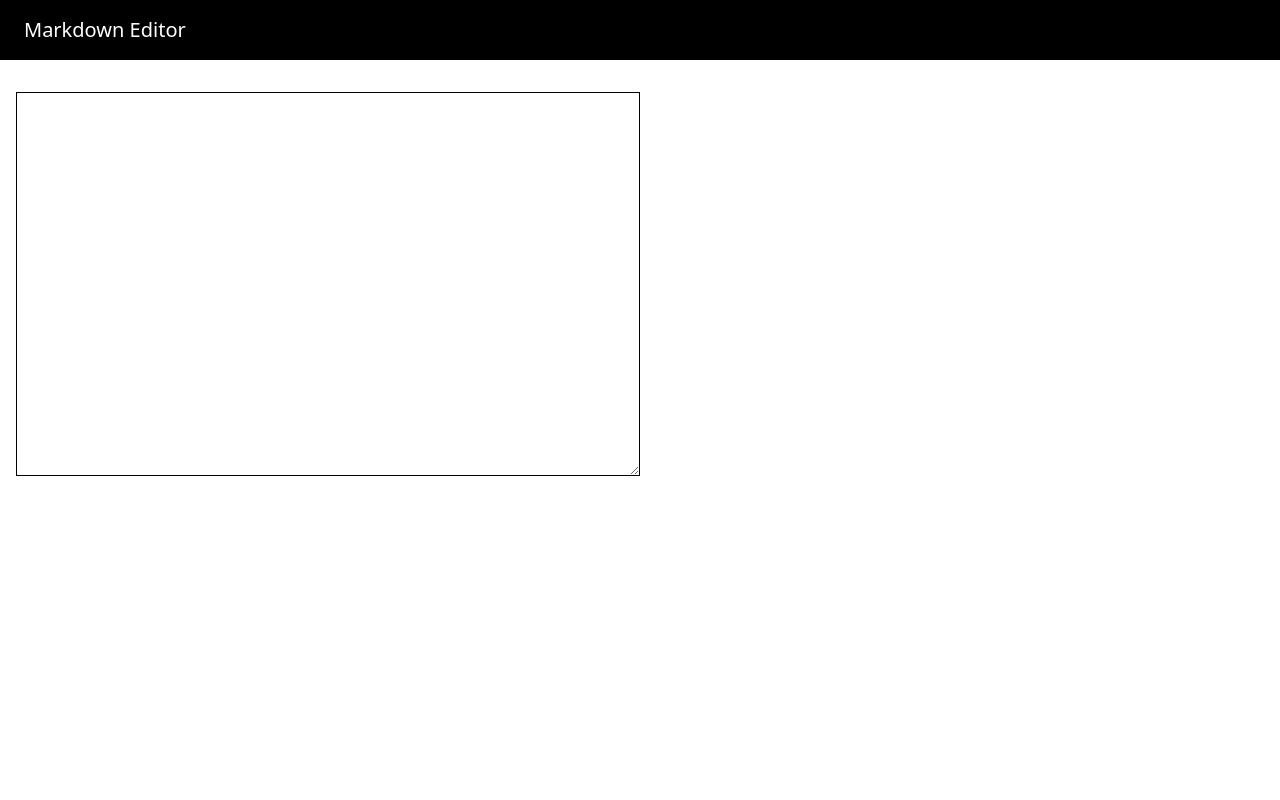
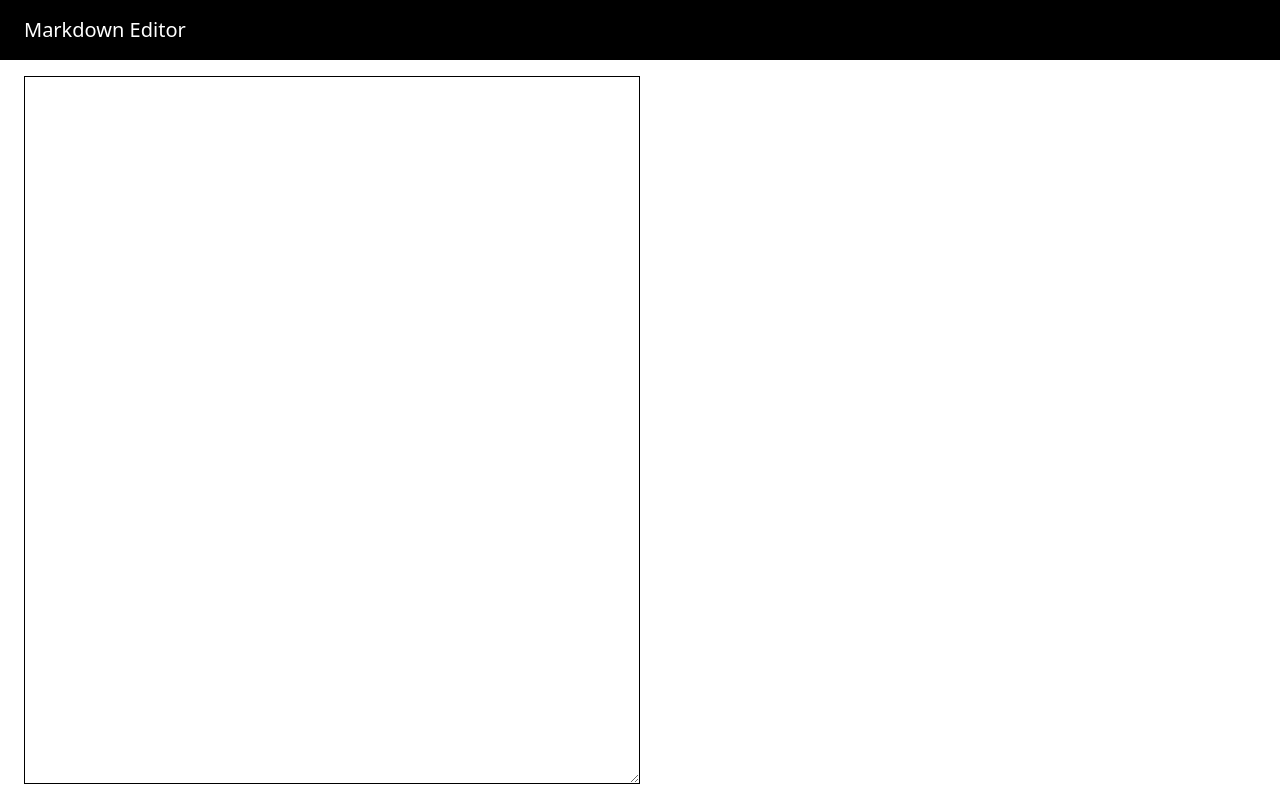
Before and after one commit to o-louis/markdown-editor, a Vue app: page / in a window 1280 px wide. Built offline with nearby package versions, Linux system fonts and the light colour scheme.

Commit message:
💄 Set the width and height of Markdown component

```diff
--- a/src/App.vue
+++ b/src/App.vue
@@ -1,7 +1,9 @@
 <template>
   <div id="app" class="min-h-screen">
     <Header title="Markdown Editor" />
-    <Markdown />
+    <section class="px-6 py-4 h-section">
+      <Markdown />
+    </section>
   </div>
 </template>
 
--- a/src/components/Markdown.vue
+++ b/src/components/Markdown.vue
@@ -1,9 +1,10 @@
 <template>
-  <div class="h-96 mt-8 px-4">
-    <form class="h-full overflow-scroll border border-black w-1/2 ">
-      <textarea name="markdown" class="w-full h-full border-0"></textarea>
-    </form>
-  </div>
+  <form class="w-1/2 h-full max-w-2xl overflow-y-auto border border-black">
+    <textarea
+      name="markdown"
+      class="w-full h-full p-4 border-0 outline-none"
+    ></textarea>
+  </form>
 </template>
 
 <script>
```
